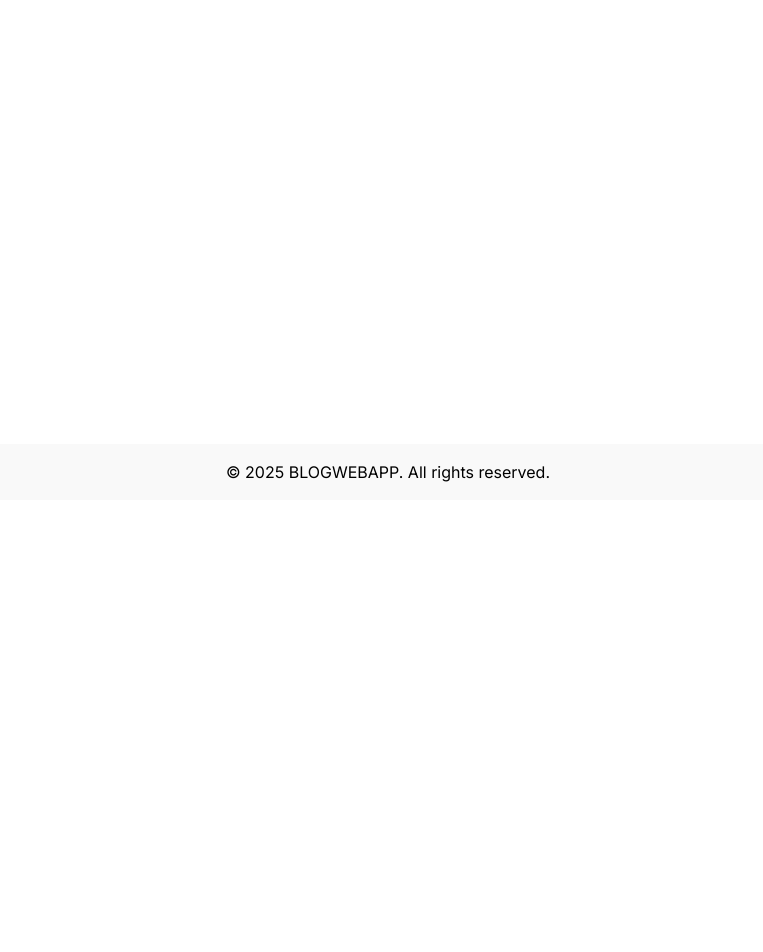
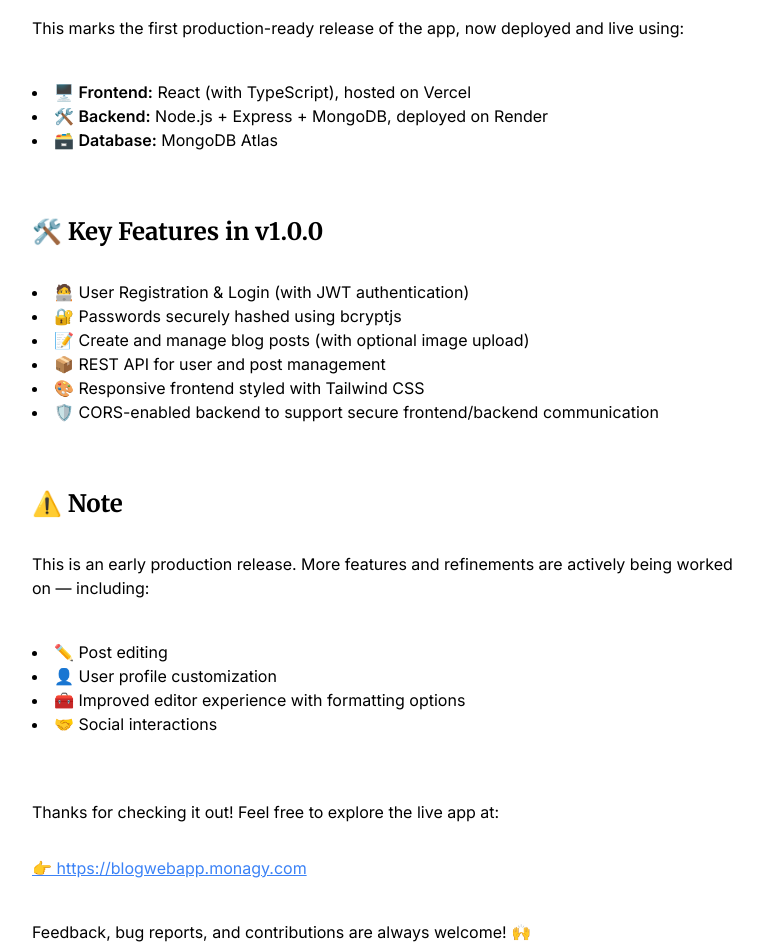
Before and after one commit to devmonagy/blogwebappdev, a React (Create React App) app in the folder client/: page /about in a window 1280 px wide. Shown: the part 300-1252 px from the top of the page, without its empty margins (252-1015 px from the left). Before the commit the page ends 800 px from the top, so only its background shows below. Built offline with nearby package versions, Linux system fonts and the light colour scheme.

Commit message:
About Page

```diff
--- a/client/src/pages/About.tsx
+++ b/client/src/pages/About.tsx
@@ -1,9 +1,78 @@
+// client/src/pages/About.tsx
 import React from "react";
 
 const About: React.FC = () => {
   return (
-    <div className="about p-4 text-primaryText">
-      <h2>About Pages</h2>
+    <div className="about container py-20 mx-auto p-7 flex flex-col gap-6 lg:max-w-screen-md">
+      <h1 className="text-3xl font-bold mb-4">🚀 App Release Information</h1>
+      <p className="mb-4">
+        I'm excited to officially launch <strong>Version 1.0.0</strong> of my
+        full-stack MERN blog web application! 🎉
+        <br />
+        <em>(Deployed April 4, 2025)</em>
+      </p>
+
+      <p className="mb-4">
+        This marks the first production-ready release of the app, now deployed
+        and live using:
+      </p>
+
+      <ul className="list-disc list-inside mb-4">
+        <li>
+          🖥️ <strong>Frontend:</strong> React (with TypeScript), hosted on
+          Vercel
+        </li>
+        <li>
+          🛠️ <strong>Backend:</strong> Node.js + Express + MongoDB, deployed on
+          Render
+        </li>
+        <li>
+          🗃️ <strong>Database:</strong> MongoDB Atlas
+        </li>
+      </ul>
+
+      <h2 className="text-2xl font-semibold mt-6 mb-2">
+        🛠️ Key Features in v1.0.0
+      </h2>
+      <ul className="list-disc list-inside mb-4">
+        <li>🧑‍💻 User Registration & Login (with JWT authentication)</li>
+        <li>🔐 Passwords securely hashed using bcryptjs</li>
+        <li>📝 Create and manage blog posts (with optional image upload)</li>
+        <li>📦 REST API for user and post management</li>
+        <li>🎨 Responsive frontend styled with Tailwind CSS</li>
+        <li>
+          🛡️ CORS-enabled backend to support secure frontend/backend
+          communication
+        </li>
+      </ul>
+
+      <h2 className="text-2xl font-semibold mt-6 mb-2">⚠️ Note</h2>
+      <p className="mb-4">
+        This is an early production release. More features and refinements are
+        actively being worked on — including:
+      </p>
+      <ul className="list-disc list-inside mb-4">
+        <li>✏️ Post editing</li>
+        <li>👤 User profile customization</li>
+        <li>🧰 Improved editor experience with formatting options</li>
+        <li>🤝 Social interactions</li>
+      </ul>
+
+      <p className="mt-6 mb-2">
+        Thanks for checking it out! Feel free to explore the live app at:
+      </p>
+      <a
+        href="https://blogwebapp.monagy.com"
+        target="_blank"
+        rel="noopener noreferrer"
+        className="text-blue-500 underline"
+      >
+        👉 https://blogwebapp.monagy.com
+      </a>
+
+      <p className="mt-4">
+        Feedback, bug reports, and contributions are always welcome! 🙌
+      </p>
     </div>
   );
 };
--- a/client/src/styles/App.css
+++ b/client/src/styles/App.css
@@ -21,16 +21,6 @@ h6 {
 .home {
   padding: 100px 0;
 }
-.home h2 {
-  text-align: center;
-}
-
-.about {
-  padding: 100px 0;
-}
-.about h2 {
-  text-align: center;
-}
 
 .login {
   padding: 100px 0;
```
Also changed, not shown: 1 other file (tests, documents, lock files or other folders).
